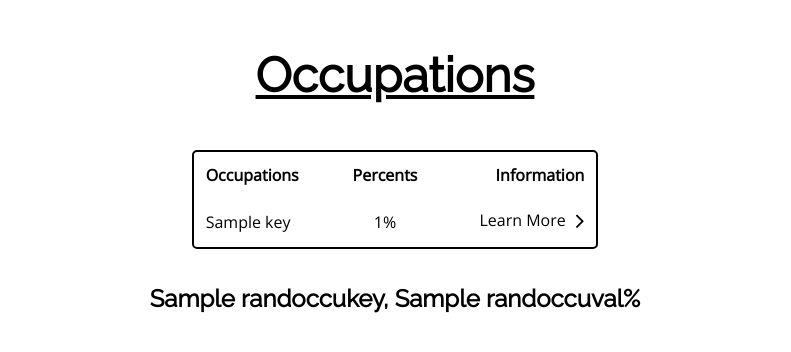
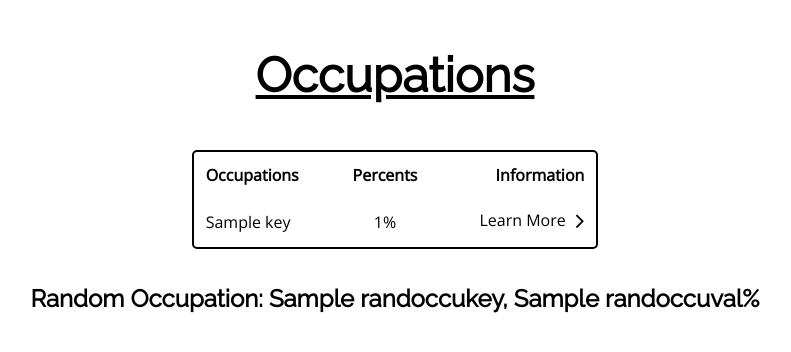
Before and after one commit to eccentricayman/jinja-ninja, a Flask app: template templates/occupations.html in a window 1280 px wide. Shown: the top 352 px of the page, without its empty margins (245-1036 px from the left). Run offline with Flask 2, Linux system fonts and the light colour scheme; the template is opened without the code that fills it: most values are stand-ins (such as "Sample title", 1, 10 or a date in 2020); some libraries are stand-ins or nearby versions.

Commit message:
i think i'm finally done :sleepy:

```diff
--- a/templates/occupations.html
+++ b/templates/occupations.html
@@ -19,6 +19,6 @@
       </tr>
       {% endfor %}
     </table>
-    <h2 style="padding: 15px ; font-family: 'Raleway', sans-serif ; text-align: center ; font-size: 24px"> {{ randoccukey }}, {{ randoccuval }}% </h2>
+    <h2 style="padding: 15px ; font-family: 'Raleway', sans-serif ; text-align: center ; font-size: 24px">Random Occupation: {{ randoccukey }}, {{ randoccuval }}% </h2>
   </body>
 </html>
```
